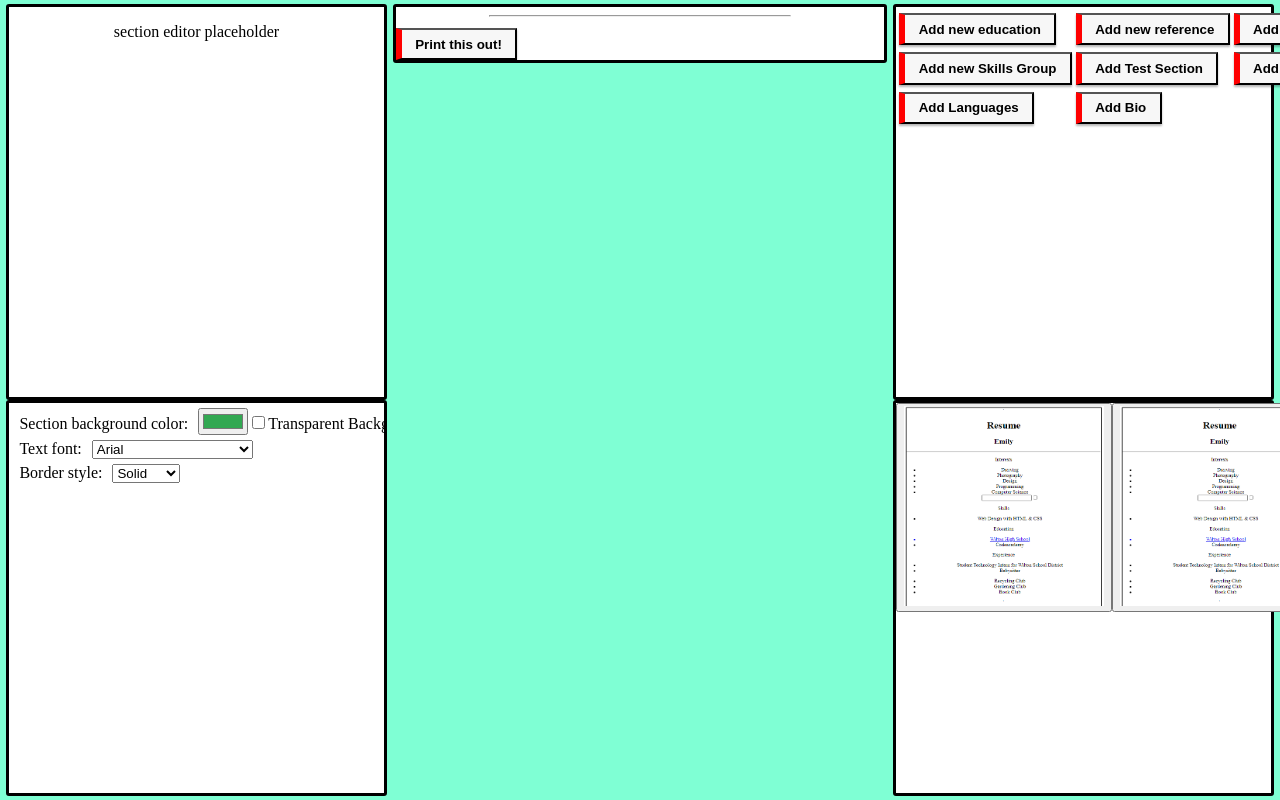
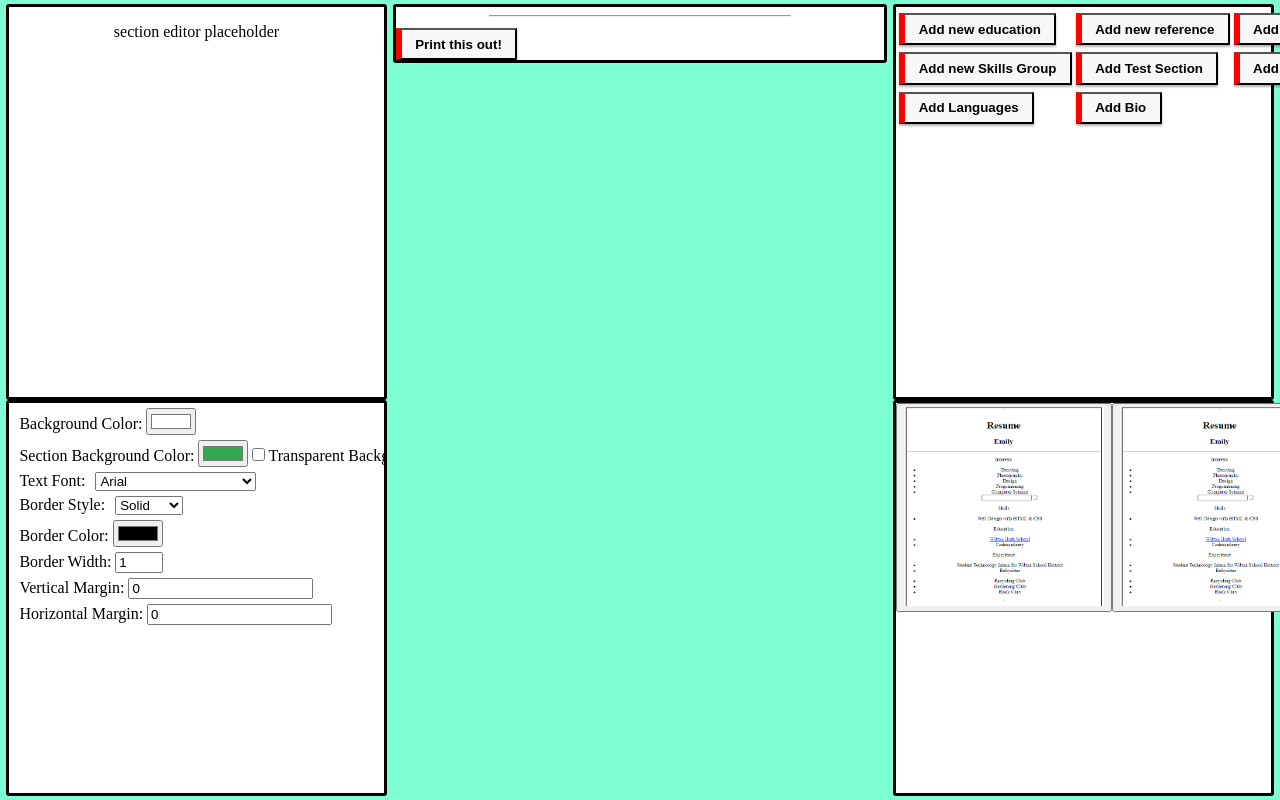
Before and after one commit to yemrezobi/cv-maker, a React (Create React App) app: page / in a window 1280 px wide. Shown: the top 800 px of the page. Built offline with nearby package versions, Linux system fonts and the light colour scheme.

Commit message:
Add multiple style options

```diff
--- a/src/App.js
+++ b/src/App.js
@@ -4,9 +4,11 @@ import CVEditor from './components/CVEditor'
 import SectionSelector from './components/SectionSelector'
 import TemplateSelector from './components/TemplateSelector'
 import { SectionProvider } from './contexts/SectionContext'
+import { CvProvider } from './contexts/CvContext'
 
 function App() {
     return (
+        <CvProvider>
             <SectionProvider>
                 <div className="container">
                     <div className="side-content">
@@ -20,6 +22,7 @@ function App() {
                     </div>
                 </div>
             </SectionProvider>
+        </CvProvider>
     );
 }
 
--- a/src/components/CVEditor.js
+++ b/src/components/CVEditor.js
@@ -1,6 +1,8 @@
 import { useSelector } from "react-redux"
 import { useEffect, useRef } from "react"
 import { useDispatch } from "react-redux"
+import { useContext } from "react"
+import { CvContext } from "../contexts/CvContext"
 
 import { jsPDF } from "jspdf";
 
@@ -10,6 +12,7 @@ import html2canvas from 'html2canvas';
 
 function CVEditor(props) {
 
+    const [style, ] = useContext(CvContext);
     const mainPanel = useSelector(state => state.sections.mainPanel);
     const sidePanel = useSelector(state => state.sections.sidePanel);
     const side = useSelector(state => state.sections.side);
@@ -77,11 +80,11 @@ function CVEditor(props) {
     return (
         <div id="s" className="cv-editor box" ref={ref} onDragOver={dragOver}>
             {side === "left" ?
-                <div className="cv-side-panel cv-side-panel-left">
+                <div className="cv-side-panel cv-side-panel-left" style={style}>
                     {sidePanel}
                 </div>
                 : null}
-            <div className={`cv-main-panel ${side ? "cv-main-panel-tight" : ""}`}>
+            <div className={`cv-main-panel ${side ? "cv-main-panel-tight" : ""}`} style={style}>
                 {mainPanel}
                 <hr className="split" />
 
@@ -89,7 +92,7 @@ function CVEditor(props) {
 
             </div>
             {side === "right" ?
-                <div className="cv-side-panel cv-side-panel-right">
+                <div className="cv-side-panel cv-side-panel-right" style={style}>
                     {sidePanel}
                 </div>
                 : null}
--- a/src/components/StyleEditor.js
+++ b/src/components/StyleEditor.js
@@ -2,15 +2,29 @@ import { useState } from "react";
 import { useContext } from "react";
 import { useRef } from "react";
 import { SectionContext } from "../contexts/SectionContext";
+import { CvContext } from "../contexts/CvContext";
 
 function StyleEditor(){
+    const [cvStyle, setCvStyle] = useContext(CvContext);
     const [sectionStyle, setSectionStyle] = useContext(SectionContext);
     const [sectionFont, setSectionFont] = useState(sectionStyle.fontFamily);
     const [sectionBorderStyle, setSectionBorderStyle] = useState(sectionStyle.borderStyle);
-    const [sectionBorderWidth, setSectionBorderWidth] = useState(sectionStyle.borderWidth);
+    const [sectionBorderColor, setSectionBorderColor] = useState(sectionStyle.borderColor);
+    const [sectionBorderWidth, setSectionBorderWidth] = useState(sectionStyle.borderWidth.slice(0, -2));
+    const [sectionMarginVertical, setSectionMarginVertical] = useState(sectionStyle.marginTop.slice(0, -2));
+    const [sectionMarginHorizontal, setSectionMarginHorizontal] = useState(sectionStyle.marginLeft.slice(0, -2));
+    const [cvBackgroundColor, setCvBackgroundColor] = useState(cvStyle.backgroundColor);
     const [sectionBackgroundColor, setSectionBackgroundColor] = useState(sectionStyle.backgroundColor);
     const [sectionBackgroundTransparent, setSectionBackgroundTransparent] = useState(false);
     const ref = useRef();
+
+    const handleCvBackgroundColor = (event) => {
+        setCvBackgroundColor(event.target.value);
+        setCvStyle({
+            ...cvStyle,
+            backgroundColor: event.target.value
+        });
+    }
 
     const handleSectionBackgroundColor = (event) => {
         setSectionBackgroundColor(event.target.value);
@@ -36,11 +50,56 @@ function StyleEditor(){
         });
     }
 
-    const handleSectionBorderWidth = (event) => {
-        setSectionBorderWidth(event.target.value);
+    const handleSectionBorderColor = (event) => {
+        setSectionBorderColor(event.target.value);
         setSectionStyle({
             ...sectionStyle,
-            borderWidth: event.target.value
+            borderColor: event.target.value
+        });
+    }
+
+    const handleSectionBorderWidth = (event) => {
+        if(sectionMarginVertical === "0"){                  // Update margins to collapse borders
+            setSectionBorderWidth(event.target.value);
+            setSectionStyle({
+                ...sectionStyle,
+                borderWidth: event.target.value+"px",
+                marginTop: -event.target.value+"px",
+                marginBottom: -event.target.value+"px"
+            });
+        } else {
+            setSectionBorderWidth(event.target.value);
+            setSectionStyle({
+                ...sectionStyle,
+                borderWidth: event.target.value+"px"
+            });
+        }
+    }
+
+    const handleSectionMarginVertical = (event) => {
+        if(event.target.value === "0"){
+            setSectionMarginVertical(event.target.value);
+            setSectionStyle({
+                ...sectionStyle,
+                marginTop: -sectionBorderWidth+"px",
+                marginBottom: -sectionBorderWidth+"px"
+            });
+        } else {
+            setSectionMarginVertical(event.target.value);
+            setSectionStyle({
+                ...sectionStyle,
+                marginTop: event.target.value+"px",
+                marginBottom: event.target.value+"px"
+            });
+        }
+    }
+
+    const handleSectionMarginHorizontal = (event) => {
+        setSectionMarginHorizontal(event.target.value);
+        setSectionStyle({
+            ...sectionStyle,
+            marginLeft: event.target.value+"px",
+            marginRight: event.target.value+"px"
         });
     }
 
@@ -62,13 +121,17 @@ function StyleEditor(){
     return(
         <div className="edit-style box">
             <div className="edit-style-item">
-                <div className="edit-style-item-text">Section background color:</div>
-                <input type="color" value={sectionBackgroundColor} onChange={handleSectionBackgroundColor} disabled={sectionBackgroundTransparent} ref={ref}></input>
+                <label htmlFor="cvBackgroundColor">Background Color: </label>
+                <input type="color" name="cvBackgroundColor" value={cvBackgroundColor} onChange={handleCvBackgroundColor}></input>
+            </div>
+            <div className="edit-style-item">
+                <label htmlFor="sectionBackgroundColor">Section Background Color: </label>
+                <input type="color" name="sectionBackgroundColor" value={sectionBackgroundColor} onChange={handleSectionBackgroundColor} disabled={sectionBackgroundTransparent} ref={ref}></input>
                 <input type="checkbox" name="backgroundTransparent" value={sectionBackgroundTransparent} onChange={handleSectionBackgroundTransparent}></input>
                 <label htmlFor="backgroundTransparent">Transparent Background</label>
             </div>
             <div className="edit-style-item">
-                <div className="edit-style-item-text">Text font:</div>
+                <div className="edit-style-item-text">Text Font:</div>
                 <select value={sectionFont} onChange={handleSectionFont}>
                     <option value="Arial, Helvetica Neue, Helvetica, sans-serif">Arial</option>
                     <option value="Calibri,Candara,Segoe,Segoe UI,Optima,Arial,sans-serif">Calibri</option>
@@ -84,13 +147,29 @@ function StyleEditor(){
                 </select>
             </div>
             <div className="edit-style-item">
-                <div className="edit-style-item-text">Border style:</div>
+                <div className="edit-style-item-text">Border Style:</div>
                 <select value={sectionBorderStyle} onChange={handleSectionBorderStyle}>
                     <option value="dotted">Dotted</option>
                     <option value="dashed">Dashed</option>
                     <option value="solid">Solid</option>
                 </select>
             </div>
+            <div className="edit-style-item">
+                <label htmlFor="sectionBorderColor">Border Color: </label>
+                <input type="color" name="sectionBorderColor" value={sectionBorderColor} onChange={handleSectionBorderColor}></input>
+            </div>
+            <div className="edit-style-item">
+                <label htmlFor="sectionBorderWidth">Border Width: </label>
+                <input type="number" name="sectionBorderWidth" min="0" max="5" value={sectionBorderWidth} onChange={handleSectionBorderWidth}></input>
+            </div>
+            <div className="edit-style-item">
+                <label htmlFor="sectionMarginVertical">Vertical Margin: </label>
+                <input type="number" name="sectionMarginVertical" min="0" value={sectionMarginVertical} onChange={handleSectionMarginVertical}></input>
+            </div>
+            <div className="edit-style-item">
+                <label htmlFor="sectionMarginHorizontal">Horizontal Margin: </label>
+                <input type="number" name="sectionMarginHorizontal" min="0" value={sectionMarginHorizontal} onChange={handleSectionMarginHorizontal}></input>
+            </div>
         </div>
     )
 }
--- /dev/null
+++ b/src/contexts/CvContext.js
@@ -0,0 +1,20 @@
+import { createContext } from "react";
+import { useState } from "react";
+
+
+export const CvContext = createContext();
+
+function CvProvider(props) {
+
+    const [cvStyle, setCvStyle] = useState({
+        backgroundColor: "#FFFFFF"
+    });
+
+    return(
+    <CvContext.Provider value={[cvStyle, setCvStyle]}>
+        {props.children}
+    </CvContext.Provider>
+    );
+}
+
+export { CvProvider };
--- a/src/contexts/SectionContext.js
+++ b/src/contexts/SectionContext.js
@@ -10,7 +10,11 @@ function SectionProvider(props) {
         backgroundColor: "#32a852",
         fontFamily: "Arial, Helvetica Neue, Helvetica, sans-serif",
         borderStyle: "solid",
-        borderWidth: "1px"
+        borderWidth: "1px",
+        marginTop: "0px",
+        marginBottom: "0px",
+        marginLeft: "0px",
+        marginRight: "0px"
     });
 
     return(
--- a/src/index.css
+++ b/src/index.css
@@ -46,7 +46,7 @@ body > div {
     width: 39%;
     margin: 0 0.5%;
     box-sizing: border-box;
-    overflow: scroll;
+    overflow: auto;
 }
 
 .cv-side-panel {
@@ -80,7 +80,7 @@ body > div {
 
 .edit-style {
     height: 50%;
-    overflow: scroll;
+    overflow: auto;
 }
 
 .edit-style-item {
@@ -105,11 +105,11 @@ body > div {
 
 .section {
     position: relative;
-    width: 100%;
     border-color: grey;
     box-sizing: border-box;
     margin: 0;
     white-space: normal;
+    overflow: auto;
 }
 
 .dragged {
```
Lines whose indentation alone changed are shown as unchanged.
